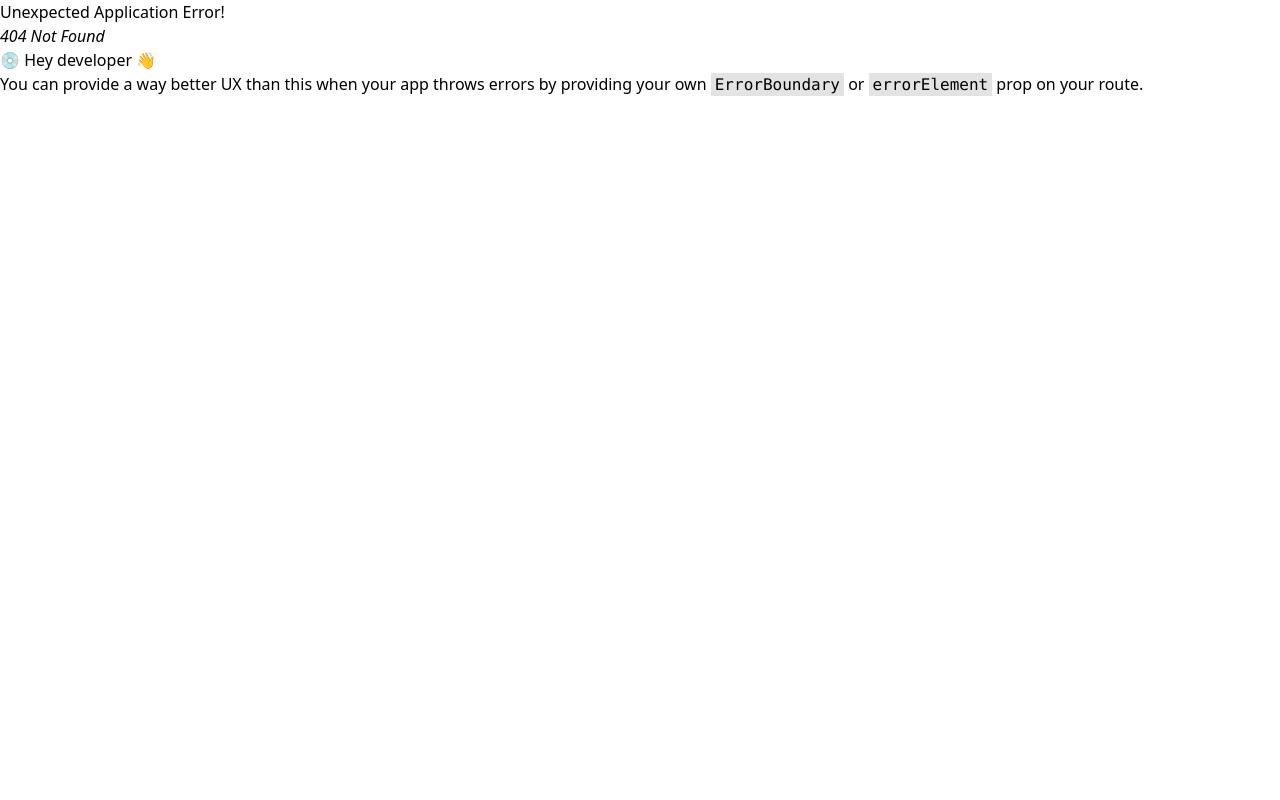
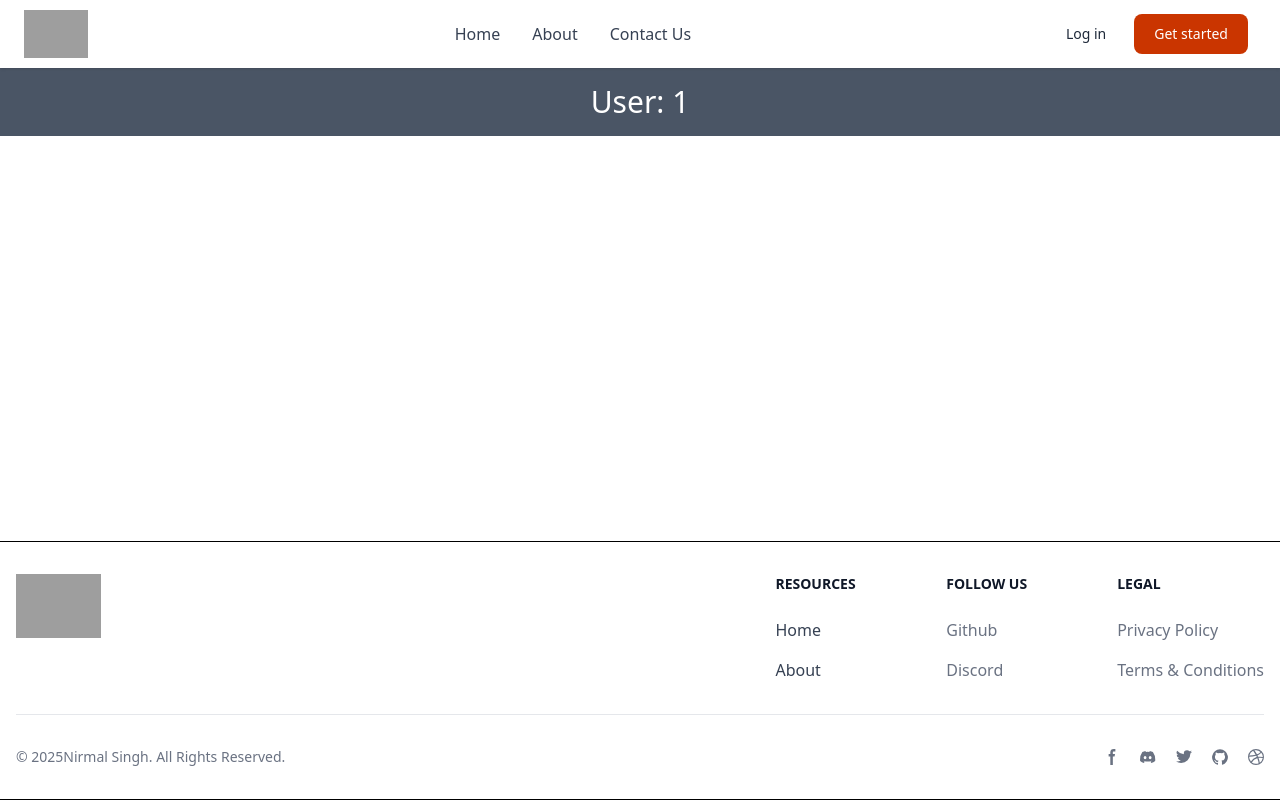
Before and after one commit to NirmalSingh100754/reactRouter, a React (Vite) app: page /user/1 in a window 1280 px wide. Before the commit this address had no page. Built offline with nearby package versions, Linux system fonts and the light colour scheme; grey boxes are pictures that could not be loaded.

Commit message:
feat: implement User component and update routing to include user details

```diff
--- /dev/null
+++ b/src/components/User/User.jsx
@@ -0,0 +1,12 @@
+import React from 'react'
+import { useParams } from 'react-router-dom'
+function User() {
+    const { userId } = useParams()
+  return (
+    <>
+      <h1 className='mx-auto w-full text-center bg-gray-600 text-3xl text-white p-4'>User: {userId}</h1>
+    </>
+  )
+}
+
+export default User
--- a/src/main.jsx
+++ b/src/main.jsx
@@ -1,22 +1,35 @@
 import { StrictMode } from 'react'
 import { createRoot } from 'react-dom/client'
 import './index.css'
-import { Route, RouterProvider,createBrowserRouter } from 'react-router-dom'
+import { Route, RouterProvider,createBrowserRouter, createRoutesFromElements} from 'react-router-dom'
 import Home from './components/Home/Home.jsx'
 import About from './components/About/About.jsx'
 import Contact from './components/Contact/Contact.jsx'
 import Layout from './Layout.jsx'
+import User from './components/User/User.jsx'
 
-const router= createBrowserRouter([
-  {
-    path: '/',
-    element: <Layout />,
-    children: [
-      {path:"", element: <Home />},{path:"about",element: <About />},
-      {path:"contact",element: <Contact />}
-    ]
-    }
-])
+// const router= createBrowserRouter([
+//   {
+//     path: '/',
+//     element: <Layout />,
+//     children: [
+//       {path:"", element: <Home />},{path:"about",element: <About />},
+//       {path:"contact",element: <Contact />}
+//     ]
+//     }
+// ])
+
+const router =createBrowserRouter(
+  createRoutesFromElements(
+    <Route path='/' element={<Layout />}>
+      <Route path='' element={<Home />} />
+      <Route path='about' element={<About />} />
+      <Route path='contact' element={<Contact />} />
+      <Route path='user/:userId' element={<User />} />
+    </Route>
+  )
+)
+
 createRoot(document.getElementById('root')).render(
   <StrictMode>
     <RouterProvider router={router} />
```
